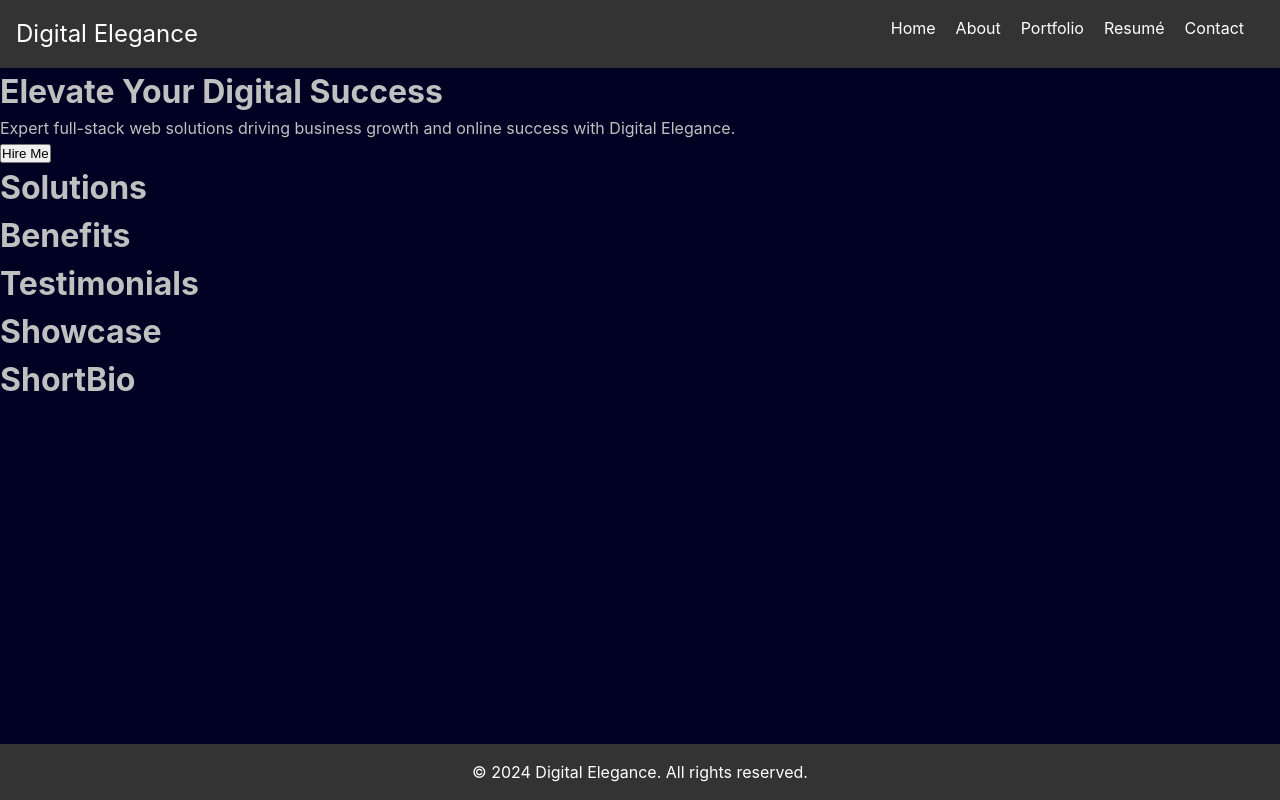
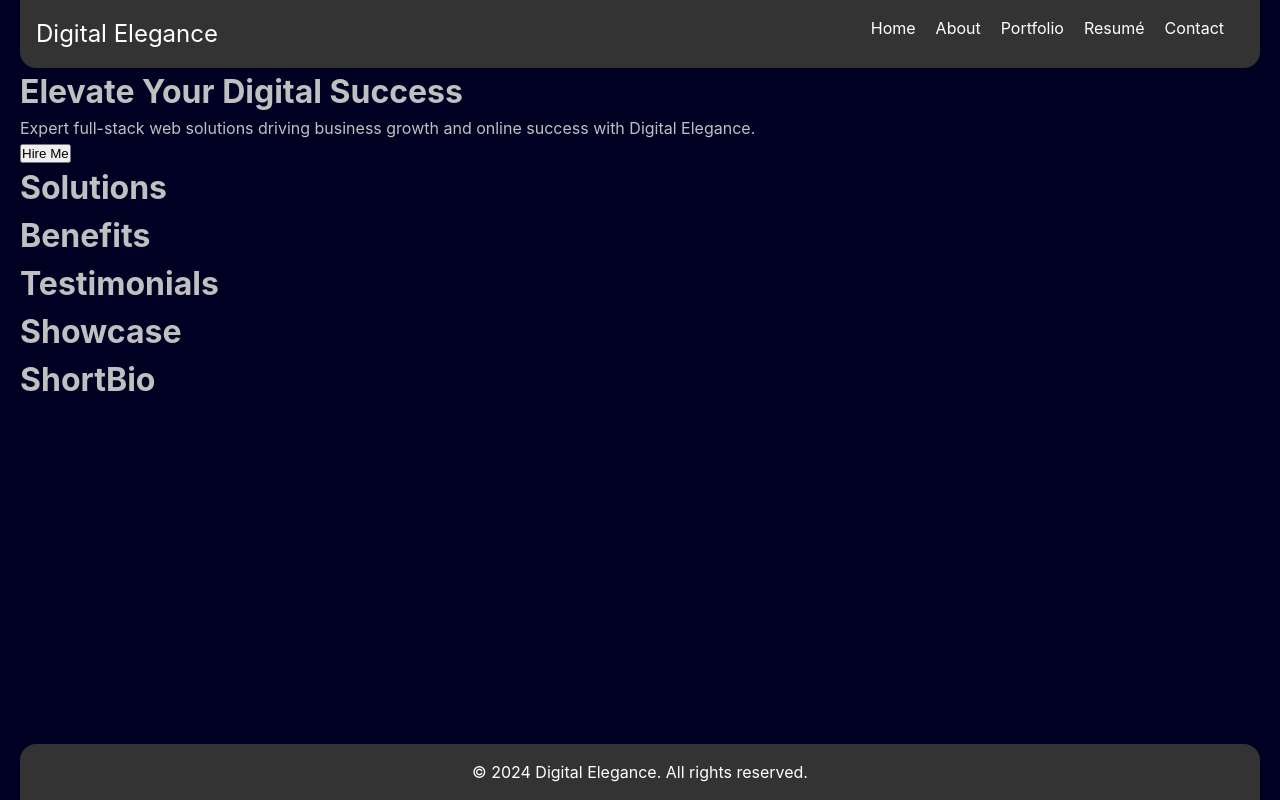
Before and after one commit to ace-d-baugh/finecode, a React (Vite) app: page / in a window 1280 px wide. Built offline with nearby package versions, Linux system fonts and the light colour scheme.

Commit message:
fixed navbar and footer

```diff
--- a/src/App.css
+++ b/src/App.css
@@ -3,6 +3,9 @@
     display: flex;
     flex-direction: column;
     min-height: 100vh; /* Full viewport height */
+    max-width: 1600px; /* Max viewport width */
+    margin: 0 auto; /* Center the content horizontally */
+    padding: 0 20px; /* Add some padding */
   }
 
   .Routes {
--- a/src/components/Footer/Footer.css
+++ b/src/components/Footer/Footer.css
@@ -3,4 +3,5 @@
     color: #fff;
     padding: 1em;
     text-align: center;
+    border-radius: 1em 1em 0 0;
 }
--- a/src/components/Navbar/Navbar.css
+++ b/src/components/Navbar/Navbar.css
@@ -4,6 +4,7 @@
     padding: 1em;
     display: flex;
     justify-content: space-between;
+    border-radius: 0 0 1em 1em;
   }
 
   .navbar-logo a {
```
